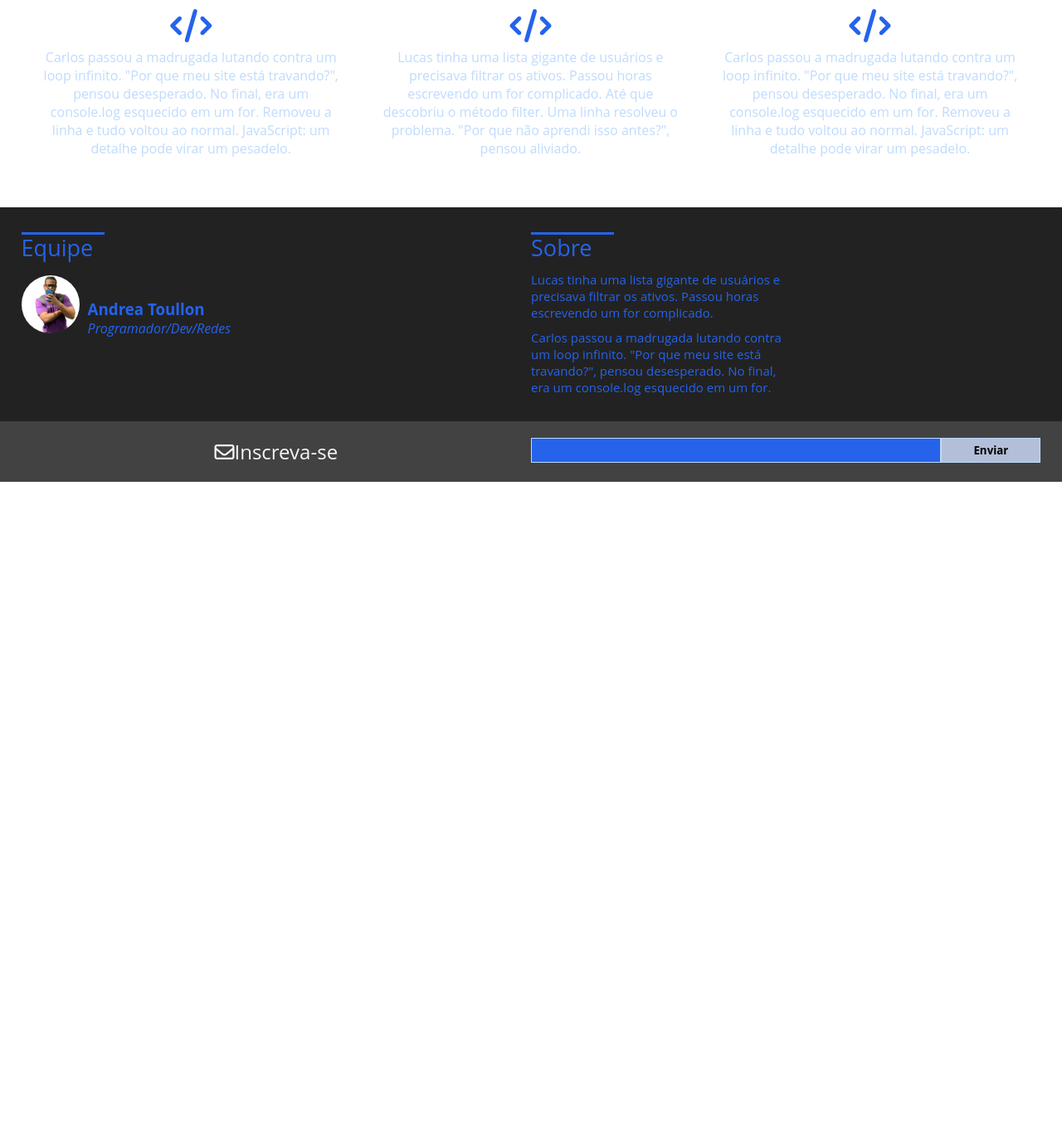
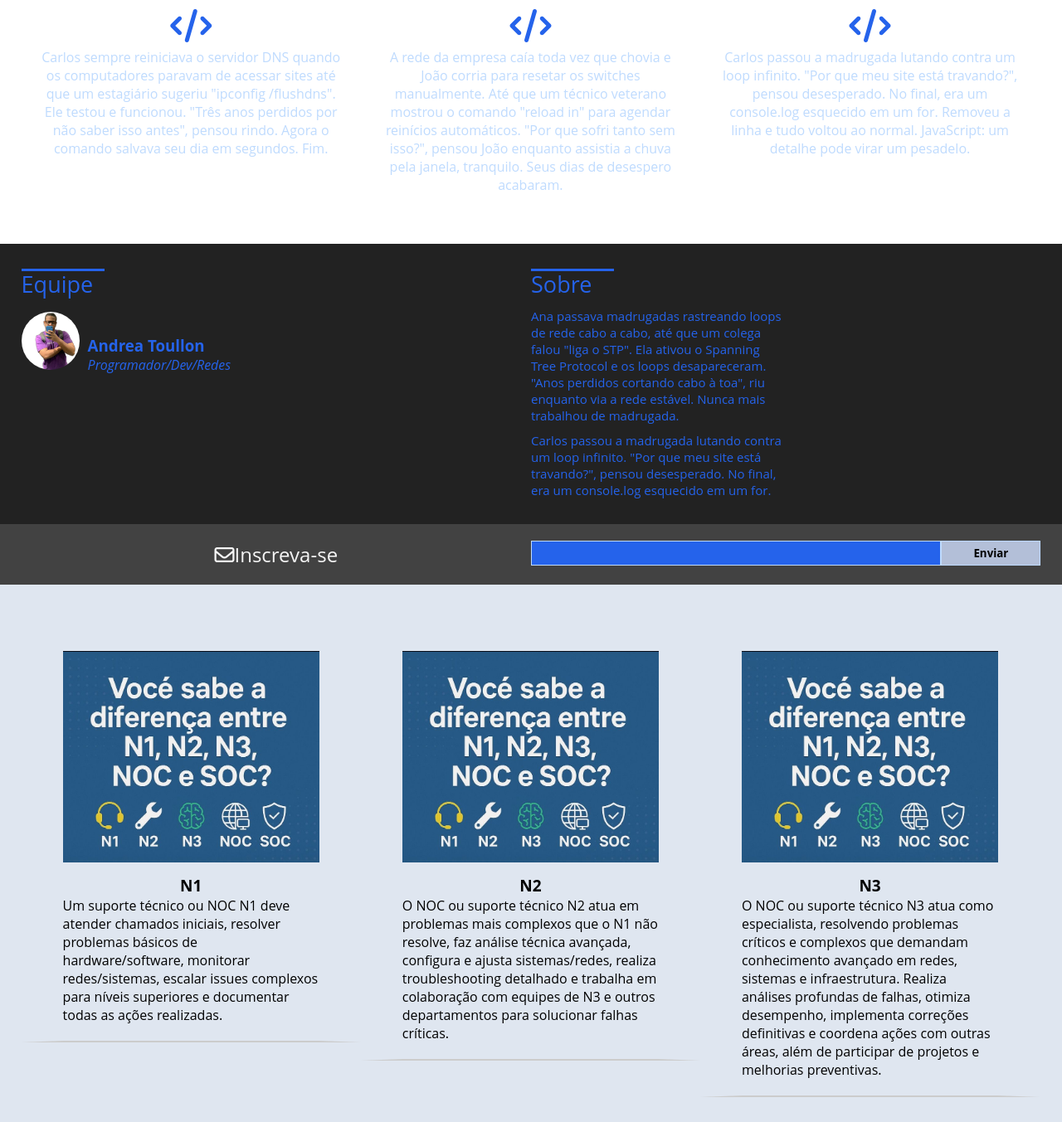
Before and after one commit to andreastoullondev/WebDesign, a plain HTML site: page site.html in a window 1280 px wide. Shown: the part 768-2121 px from the top of the page at 83% size. Before the commit the page ends 1349 px from the top, so only its background shows below. Drawn offline with Linux system fonts and the light colour scheme.

Commit message:
feito as cards

```diff
--- a/css/style.css
+++ b/css/style.css
@@ -218,7 +218,7 @@ h2.inscricao-texto{
     width:120px;
     height: 30px;
     background-color: #b3bfd8;
-     border: 1px solid #bfdbfe;
+    border: 1px solid #bfdbfe;
     cursor: pointer;
     display: inline-block;
     color: black;
@@ -226,10 +226,35 @@ h2.inscricao-texto{
 
 }
 
+section.cards{
+    padding: 30px 0 ;
+    background-color: #dfe6f0;
+}
 
+.card-single{
+    width: 33.3%;
+    float: left;
+    border: #dfe6f0 solid 50px;
+    border-bottom: 2px solid #ccc ;
+}
+/* preciso ajeitar esse border com padding não ficou bom */
+.card-single img{
+    width: 100%;
+}
 
+.card-single h3{
+    font-weight: bold;
+    font-size: 19px;
+    text-align: center;
+    margin-top: 10px;
+}
 
-
+.card-single p{
+    font-size: 16px;
+    text-align: left;
+    margin: 0 0 20px;
+    font-weight: normal;
+}
 
 @media screen and (max-width: 768px){
     .box-icone-single{
@@ -250,6 +275,14 @@ h2.inscricao-texto{
     float: left;
     }
 
+    .card-single{
+        width: 100%;
+    }
+    /* depois vou ver responsivo das imagens
+    .card-single img{
+        max-width: 500px;
+    }
+   */
 
 
 }
@@ -273,6 +306,10 @@ h2.inscricao-texto{
     float: left;
     padding: 15px 0;
     }
+
+     .card-single{
+        width: 100%;
+    }
 }
 
 @media screen and (max-width: px){
--- a/site.html
+++ b/site.html
@@ -33,7 +33,7 @@
     <section class="main-bg">
         <div class="overlay"></div>
         <div class="container">
-        <h2>JavaScript</h2>
+        <h2>Redes</h2>
         <p>
             Carlos passou a madrugada lutando contra um loop infinito.
             "Por que meu site está travando?", pensou desesperado.
@@ -43,11 +43,7 @@
         </p>
         <br/>
          <p>
-            Lucas tinha uma lista gigante de usuários e precisava filtrar os ativos.
-            Passou horas escrevendo um for complicado.
-            Até que descobriu o método filter.
-            Uma linha resolveu o problema.
-            "Por que não aprendi isso antes?", pensou aliviado.
+            Pedro reiniciava o roteador principal toda semana porque os IPs acabavam, até descobrir o "dhcp lease time". Ajustou para 8 horas e os problemas sumiram. "E pensar que quase comprei outro roteador", suspirou, deletando o carrinho de compras.
         </p>
         </div>
     </section>
@@ -66,22 +62,14 @@
                 <div class="box-icone-single">
                   <h2><i class="fa-solid fa-code"></i></h2>
                     <p>
-                        Carlos passou a madrugada lutando contra um loop infinito.
-                        "Por que meu site está travando?", pensou desesperado.
-                        No final, era um console.log esquecido em um for.
-                        Removeu a linha e tudo voltou ao normal.
-                        JavaScript: um detalhe pode virar um pesadelo.
+                        Carlos sempre reiniciava o servidor DNS quando os computadores paravam de acessar sites até que um estagiário sugeriu "ipconfig /flushdns". Ele testou e funcionou. "Três anos perdidos por não saber isso antes", pensou rindo. Agora o comando salvava seu dia em segundos. Fim.
                     </p>
                 </div>
 
                  <div class="box-icone-single">
                   <h2><i class="fa-solid fa-code"></i></h2>
                     <p>
-                        Lucas tinha uma lista gigante de usuários e precisava filtrar os ativos.
-                        Passou horas escrevendo um for complicado.
-                        Até que descobriu o método filter.
-                        Uma linha resolveu o problema.
-                        "Por que não aprendi isso antes?", pensou aliviado.
+                       A rede da empresa caía toda vez que chovia e João corria para resetar os switches manualmente. Até que um técnico veterano mostrou o comando "reload in" para agendar reinícios automáticos. "Por que sofri tanto sem isso?", pensou João enquanto assistia a chuva pela janela, tranquilo. Seus dias de desespero acabaram.
                     </p>
                 </div>
 
@@ -126,7 +114,7 @@
                         Sobre
                     </h2>
                     <p>
-                        Lucas tinha uma lista gigante de usuários e precisava filtrar os ativos. Passou horas escrevendo um for complicado.
+                        Ana passava madrugadas rastreando loops de rede cabo a cabo, até que um colega falou "liga o STP". Ela ativou o Spanning Tree Protocol e os loops desapareceram. "Anos perdidos cortando cabo à toa", riu enquanto via a rede estável. Nunca mais trabalhou de madrugada.
                     </p>
                     <p>
                         Carlos passou a madrugada lutando contra um loop infinito.
@@ -152,5 +140,36 @@
         </div>
     </section>
 
+    <section class="cards">
+        <div class="container">
+
+            <div class="card-single">
+                <img src="/images/noc.jpeg" alt="">
+                <h3>N1</h3>
+                <p>
+                    Um suporte técnico ou NOC N1 deve atender chamados iniciais, resolver problemas básicos de hardware/software, monitorar redes/sistemas, escalar issues complexos para níveis superiores e documentar todas as ações realizadas.
+                </p>
+            </div>
+
+             <div class="card-single">
+                <img src="/images/noc.jpeg" alt="">
+                <h3>N2</h3>
+                <p>
+                    O NOC ou suporte técnico N2 atua em problemas mais complexos que o N1 não resolve, faz análise técnica avançada, configura e ajusta sistemas/redes, realiza troubleshooting detalhado e trabalha em colaboração com equipes de N3 e outros departamentos para solucionar falhas críticas.
+                </p>
+            </div>
+
+             <div class="card-single">
+                <img src="/images/noc.jpeg" alt="">
+                <h3>N3</h3>
+                <p>
+                    O NOC ou suporte técnico N3 atua como especialista, resolvendo problemas críticos e complexos que demandam conhecimento avançado em redes, sistemas e infraestrutura. Realiza análises profundas de falhas, otimiza desempenho, implementa correções definitivas e coordena ações com outras áreas, além de participar de projetos e melhorias preventivas.
+                </p>
+            </div>
+        <div class="clear"></div>
+        </div>
+
+    </section>
+
 </body>
 </html
```
Also changed, not shown: images/noc.jpeg (added).
